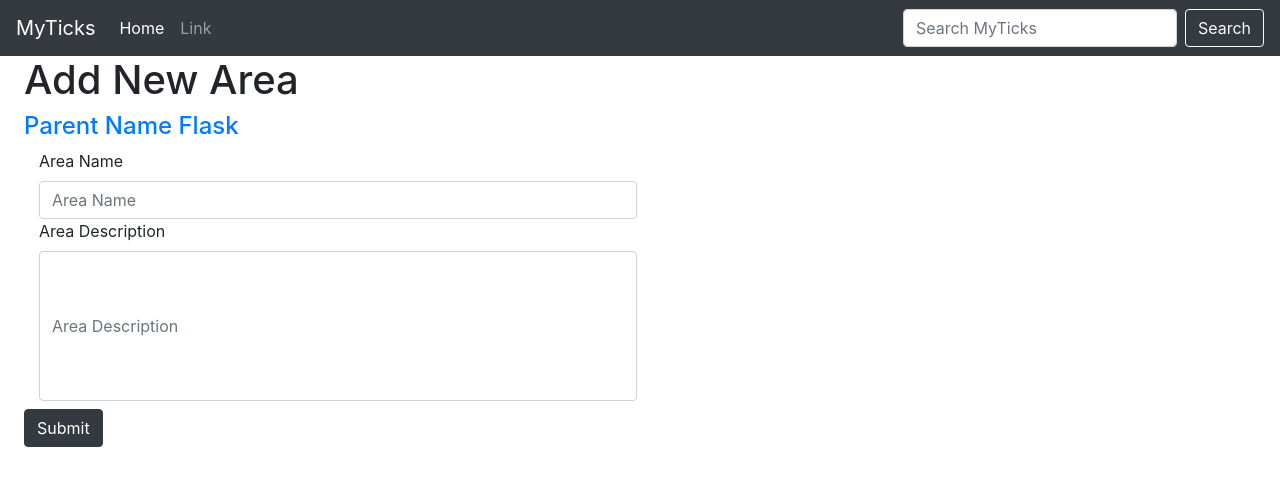
After one commit to jlowy95/ticklist, a Flask app: template templates/addArea.html in a window 1280 px wide. The commit adds this page. Shown: the top 486 px of the page. Run offline with Flask 2, Linux system fonts and the light colour scheme; the template is opened without the code that fills it, so the values that code supplies are empty; parts of the project's set-up code (start-up, migrations or seed data) failed here and were passed over; some libraries are stand-ins or nearby versions.

Commit message:
Lost in the Maze

```diff
--- a/app.py
+++ b/app.py
@@ -13,15 +13,17 @@ import pprint
 app = Flask(__name__)
 
 # Use flask_pymongo to set up mongo connection
-app.config["MONGO_URI"] = "mongodb://localhost:27017/MyTicksClimbs"
+app.config["MONGO_URI"] = "mongodb://localhost:27017/MyTicks"
 mongo = PyMongo(app)
 
-# Define collection for primary use
-climbs_col = mongo.db.climbs
+# Define collections for primary use
+areas_col = mongo.db.areas
+boulders_col = mongo.db.boulders
+routes_col = mongo.db.routes
 
 # Sample Entry
 '''
-Types: 0 - Continent (highest), 1 - Area, 2 - Boulder, 3 - Route
+Types:  0 - Area, 1 - Boulder, 2 - Route
 {
     _id: ObjectID(5f091fca617c42623517786f),
     name: 'North America',
@@ -40,16 +42,20 @@ Types: 0 - Continent (highest), 1 - Area, 2 - Boulder, 3 - Route
 def index():
     return render_template('index.html')
 
-# API Route
+
+# API Routes
 # Loads the corresponding page type to the entry requested
-@app.route('/climbs/<entry_id>')
+@app.route('area/<entry_id>')
 def area(entry_id):
+    print(f'Entry: {entry_id}')
+
+@app.route('/boulder/<entry_id>')
+def boulder(entry_id):
     print(f'Entry: {entry_id}')
     try:
         entry = climbs_col.find_one({'_id': ObjectId(f'{entry_id}')})
         print(f'Entry: {entry}')
-        templates = {0: 'continent.html',
-            1: 'area.html',
+        templates = {0: 'area.html',
             2: 'boulder.html',
             3: 'route.html'}
         return render_template(templates[entry['type']])
--- /dev/null
+++ b/templates/addArea.html
@@ -0,0 +1,82 @@
+<!DOCTYPE html>
+<html lang="en">
+<head>
+    <meta charset="UTF-8">
+    <meta name="viewport" content="width=device-width, initial-scale=1.0">
+    <meta http-equiv="X-UA-Compatible" content="ie=edge">
+    <title>MyTicks</title>
+    <!-- Bootstrap -->
+    <link rel="stylesheet" href="https://stackpath.bootstrapcdn.com/bootstrap/4.5.0/css/bootstrap.min.css" integrity="sha384-9aIt2nRpC12Uk9gS9baDl411NQApFmC26EwAOH8WgZl5MYYxFfc+NcPb1dKGj7Sk" crossorigin="anonymous">
+</head>
+<body>
+    <!-- Navbar -->
+    <nav class="navbar navbar-expand-lg navbar-dark bg-dark">
+        <a class="navbar-brand" href="#">MyTicks</a>
+        <button class="navbar-toggler" type="button" data-toggle="collapse" data-target="#navbarSupportedContent" aria-controls="navbarSupportedContent" aria-expanded="false" aria-label="Toggle navigation">
+          <span class="navbar-toggler-icon"></span>
+        </button>
+
+        <div class="collapse navbar-collapse" id="navbarSupportedContent">
+          <ul class="navbar-nav mr-auto">
+            <li class="nav-item active">
+              <a class="nav-link" href="#">Home <span class="sr-only">(current)</span></a>
+            </li>
+            <li class="nav-item">
+              <a class="nav-link" href="#">Link</a>
+            </li>
+            <!-- <li class="nav-item">
+              <a class="nav-link disabled" href="#">Disabled</a>
+            </li> -->
+          </ul>
+          <form class="form-inline my-2 my-lg-0">
+            <input class="form-control mr-sm-2" type="text" placeholder="Search MyTicks" aria-label="Search">
+            <button class="btn btn-outline-light my-2 my-sm-0" type="submit">Search</button>
+          </form>
+        </div>
+    </nav>
+    <div class="ml-4">
+        <!-- Page Header -->
+        <div class="row">
+            <div class="col-md-12">
+                <h1>Add New Area</h1>
+            </div>
+        </div>
+        <!-- Add Entry Form -->
+        <!-- Header (Current Path) -->
+        <div class="row">
+            <div class="col-md-12">
+                <!-- Flask for href to link back to parent -->
+                <h4><a href="/climbs/entry_id">Parent Name Flask</a></h4>
+            </div>
+        </div>
+        <form action="">
+            <div class="form-group-row">
+                <div class="col-md-6">
+                    <label for="areaNameInput">Area Name</label>
+                    <input id="areaNameInput" type="text" class="form-control" placeholder="Area Name">
+                </div>
+            </div>
+            <div class="form-group-row">
+                <div class="col-md-6">
+                    <label for="areaDescriptionInput">Area Description</label>
+                    <input id="areaDescriptionInput" type="text" class="form-control" placeholder="Area Description" style="height: 150px;">
+                </div>
+            </div>
+            <div class="form-group row mt-2">
+                <div class="col-md-12">
+                  <button type="submit" class="btn btn-dark">Submit</button>
+                </div>
+              </div>
+        </form>
+    </div>
+</body>
+<!-- Ajax/Jquery -->
+<script src="https://ajax.googleapis.com/ajax/libs/jquery/3.5.1/jquery.min.js"></script>
+<script src="https://cdnjs.cloudflare.com/ajax/libs/popper.js/1.16.0/umd/popper.min.js"></script>
+<!-- Bootstrap -->
+<script src="https://maxcdn.bootstrapcdn.com/bootstrap/4.5.0/js/bootstrap.min.js"></script>
+<!-- D3 -->
+<script src="https://d3js.org/d3.v5.min.js"></script>
+<!-- Personal JS -->
+<script src="{{url_for('static', filename='javascript/dbresponse.js')}}"></script>
+</html>
```
Also changed, not shown: initDB.py (added, +34 -0 lines), static/javascript/dbresponse.js (+2 -17 lines), templates/index.html (+11 -1 lines).
